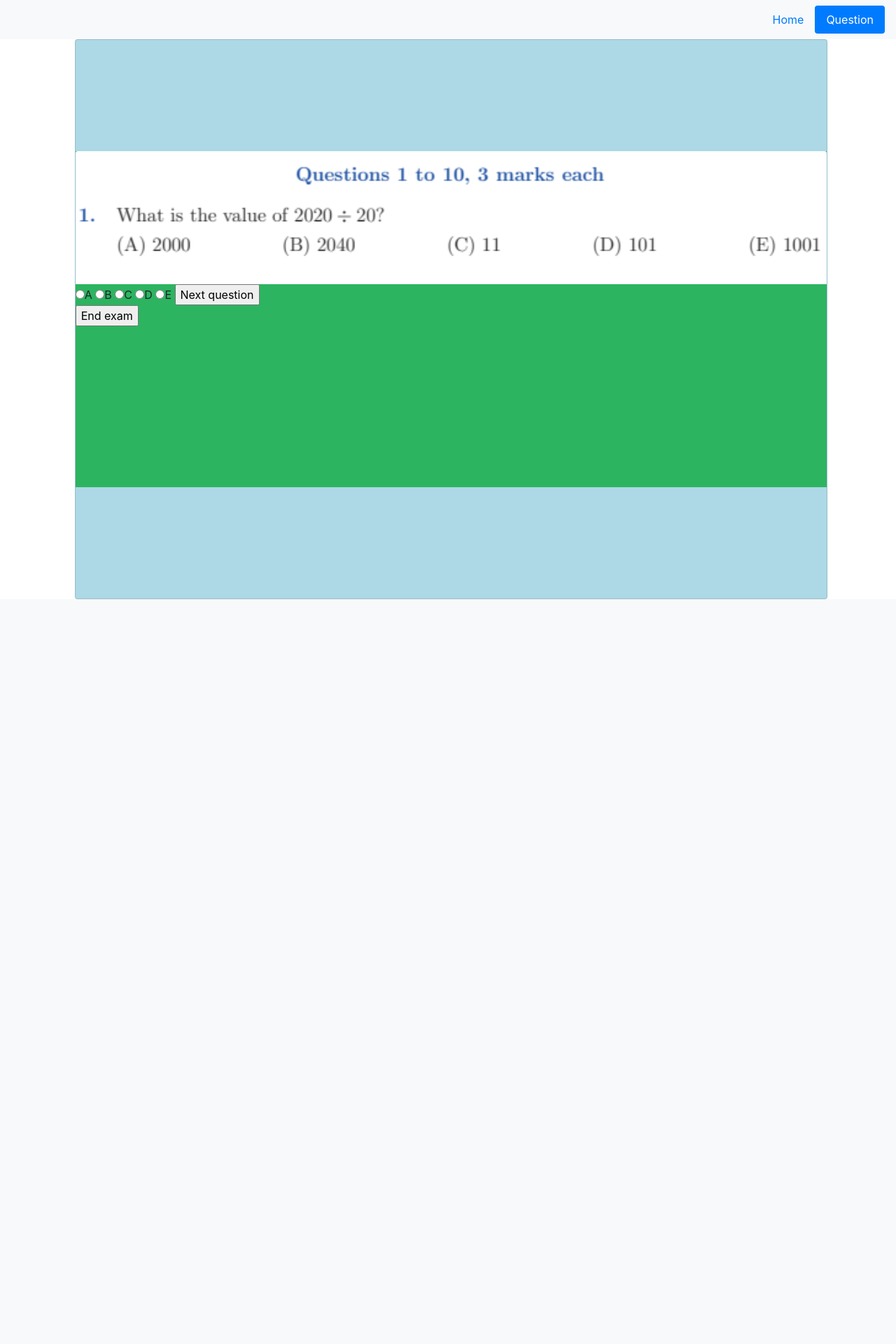
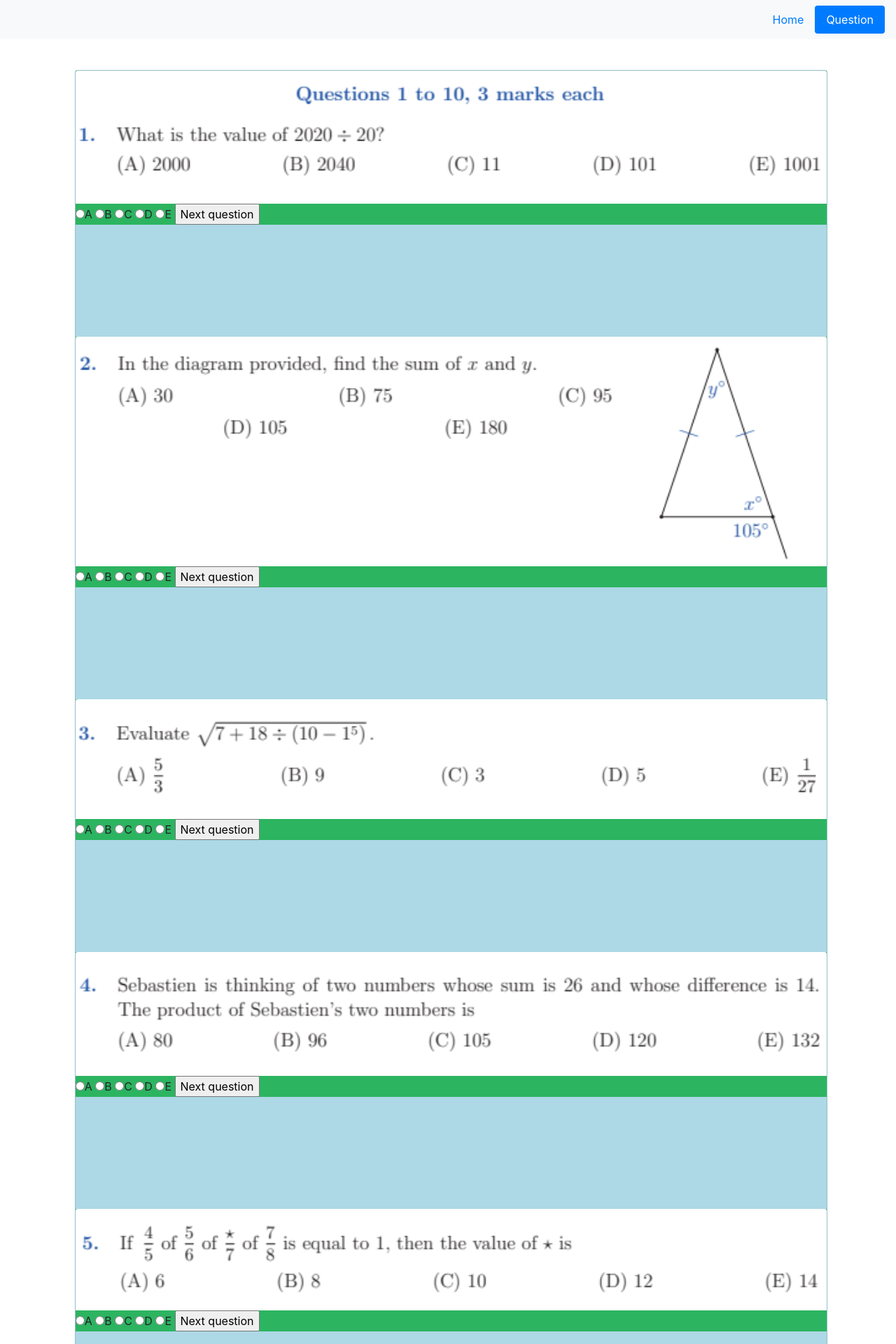
Before and after one commit to devinlinbhs/AMC-mock-exam, a Flask app: page /question in a window 1280 px wide. Shown: the top 1920 px of the page at 70% size. Before the commit the page ends 856 px from the top, so only its background shows below. Run offline with Flask 2, Linux system fonts and the light colour scheme; data comes from the database, SQL or seed files in the repository; both versions use the stored data as it was after the commit.

Commit message:
code re-adjusted for all questions in a page

```diff
--- a/main.py
+++ b/main.py
@@ -9,18 +9,17 @@ DATABASE = "AMC.db"
 
 app = Flask(__name__)
 
+
 # Open connection to database
-
-
 def get_db():
     db = getattr(g, '_database', None)
     if db is None:
         db = g._database = sqlite3.connect(DATABASE)
     return db
 
-# Close connection from database
 
 
+# Close connection from database
 @app.teardown_appcontext
 def close_connection(exception):
     db = getattr(g, '_database', None)
@@ -29,19 +28,20 @@ def close_connection(exception):
 
 
 # Create a global variable that counts which question the user is currently on
-current_question = 0
 
 
 # Create a homepage (tempoaray right now)
 @app.route("/")
 def home():
-    global current_question
-    current_question = 1
+    # Reset the question number to 0 so users can start from the begining next time
+    # Eliminated bugs that started from E.g. Q23
 
     cursor = get_db().cursor()
     query = "UPDATE question SET user_choice = ?"
+    # Clear the previous answers for the exam
+    # Eliminated bugs that you get what you scored last time if you end the exam from Q1
 
-    cursor.execute(query, (' '))
+    cursor.execute(query, ('',))
     get_db().commit()
 
     return render_template("home.html", active='home')
@@ -62,25 +62,29 @@ def question():
 
     # Bring the global variable to local and set it to the first question
 
-    return render_template("question.html", information=information, active='question', current_question=current_question)
+    return render_template("question.html", information=information, active='question')
     # Lead to question.html, pass the picture_files to the website with the current question, and the current active website
 
 
-@app.route("/user_answer", methods=['GET', 'POST'])
-def user_answer():
+# Upload the answer for each question that the users submitted
+@app.route("/upload_user_answer", methods=['GET', 'POST'])
+def upload_user_answer():
     cursor = get_db().cursor()
     query = "SELECT picture_file FROM question"
 
     cursor.execute(query)
     information = cursor.fetchall()
 
+
     try:
         answer = request.form["answer"]
+        current_question = request.form["group_id"]
+        current_question = int(current_question)
     except:
         answer = None
     # Now bring the value of the "answer" from the question.html, the user's answer to the question to the python file
 
-    global current_question
+
     cursor = get_db().cursor()
     query = "UPDATE question SET user_choice = ? WHERE picture_file = ?"
     # Update the user's answer query
@@ -89,7 +93,6 @@ def user_answer():
     get_db().commit()
     # Execute then save it
 
-    current_question = current_question + 1
     return redirect("question")
     # Move on to next question in question.html, pass down the same file name, active website question.html
 
@@ -98,27 +101,38 @@ def user_answer():
 def check_answer():
     cursor = get_db().cursor()
     query = "SELECT answer, user_choice FROM question"
-    # Create a cursor to deliver query in the database
+
 
     cursor.execute(query)
     marking_scheme = cursor.fetchall()
+    # To get the user's answers VS the model answers in the database
 
     score = 0
+    # Create a new variable
 
     for count in range(30):
         question_number = count + 1
+        # The real question number is always 'count' + 1
+
         if 1 <= question_number <= 10:
             if marking_scheme[count][0] == marking_scheme[count][1]:
                 score += 3
+        # Question 1 ~ 10 worth 3 points each
+
         elif 11 <= question_number <= 20:
             if marking_scheme[count][0] == marking_scheme[count][1]:
                 score += 4
+        # Question 11 ~ 20 worth 4 points each
+
         elif 21 <= question_number <= 25:
             if marking_scheme[count][0] == marking_scheme[count][1]:
                 score += 5
+        # Qquestion 21 ~ 25 worth 4 points each
+
         else:
             if marking_scheme[count][0] == marking_scheme[count][1]:
                 score += question_number - 20
+        # Q26 : 6 points; Q27 : 7 points; Q28 : 8 points; Q29 : 9 points; Q30 : 10 points,
 
     return render_template("score.html", score=score)
 
--- a/templates/base.html
+++ b/templates/base.html
@@ -9,13 +9,14 @@
     {% endblock %}
 
     <link rel="stylesheet" href="https://cdn.jsdelivr.net/npm/bootstrap@4.3.1/dist/css/bootstrap.min.css" integrity="sha384-ggOyR0iXCbMQv3Xipma34MD+dH/1fQ784/j6cY/iJTQUOhcWr7x9JvoRxT2MZw1T" crossorigin="anonymous">
+
     <!--Bootstrap CSS link-->
 </head>
 <!--The header-->
 
 
 <body>
-    <nav class="navbar navbar-expand-lg navbar-light bg-light justify-content-end">
+    <nav class="navbar fixed-top navbar-expand-lg navbar-light bg-light justify-content-end">
     <!--nav bar, backgroung light-->
 
         <ul class="nav nav-pills">
--- a/templates/question.html
+++ b/templates/question.html
@@ -10,14 +10,17 @@
 {% block body %}
 <!--Question page contents-->
 
+    <div style="height: 100px;">
+    </div>
 <!--Work on the specific width later-->
-    <div class="card offset-sm-1" style="width: 84%; height:100vh; background-color:lightblue; display: flex; align-items: center; justify-content: center">
+    <div class="card offset-sm-1" style="width: 84%; height:auto; background-color:lightblue; display: flex; align-items: center; justify-content: center">
     <!--Creating a box
         Height:full screen
         Width: 84% of the length
         The next thing inside the box will be in the center of this box-->
-
-        <div style="height:60vh; width:100%; background-color:rgb(44, 180, 96)">
+        {% for i in range(30) %}
+        {% set current_question = i + 1 %}
+        <div style="height:auto; margin-bottom: 20vh; width:100%; background-color:rgb(44, 180, 96)">
             <!--Creating another smaller box
                 I plan to put question image and muti-choice buttons in it
                 This ensure at least the format for the questions are in the middle, with a same size (at least width) every time-->
@@ -26,10 +29,11 @@
                 <!--The link of the image is actually grabbed from the picture_file names in the database, which was passed from python
                 The class is from bootstrap ensuring the image stay on top and full width in size-->
 
-            <form action="/user_answer", method="post">
+            <form action="/upload_user_answer", method="post">
             <!--action means do that route, method "post" means update information I think-->
 
 <!-- These "input" will be change into buttons for better styling in future-->
+                <input type="hidden" name="group_id" value="{{current_question}}">
                 <input type="radio" name="answer" value="a">A
                 <input type="radio" name="answer" value="b">B
                 <input type="radio" name="answer" value="c">C
@@ -44,10 +48,15 @@
             </form>
 
 
-            <form action="/check_answer">
-                <input type="submit" value="End exam">
-            </form>
+
+
+
+
         </div>
+        {% endfor %}
+        <form action="/check_answer">
+            <input type="submit" value="End exam">
+        </form>
     </div>
 
 {% endblock %}
--- a/templates/score.html
+++ b/templates/score.html
@@ -6,7 +6,7 @@
 
 {% block body %}
     <div style = "text-align :center;">
-        <h1>Congratulation</h1><br>
+        <h1>Congratulations</h1><br>
         <h2>You scored {{score}} out of 135</h2>
     </div>
 {% endblock %}
```
Also changed, not shown: AMC.db.
